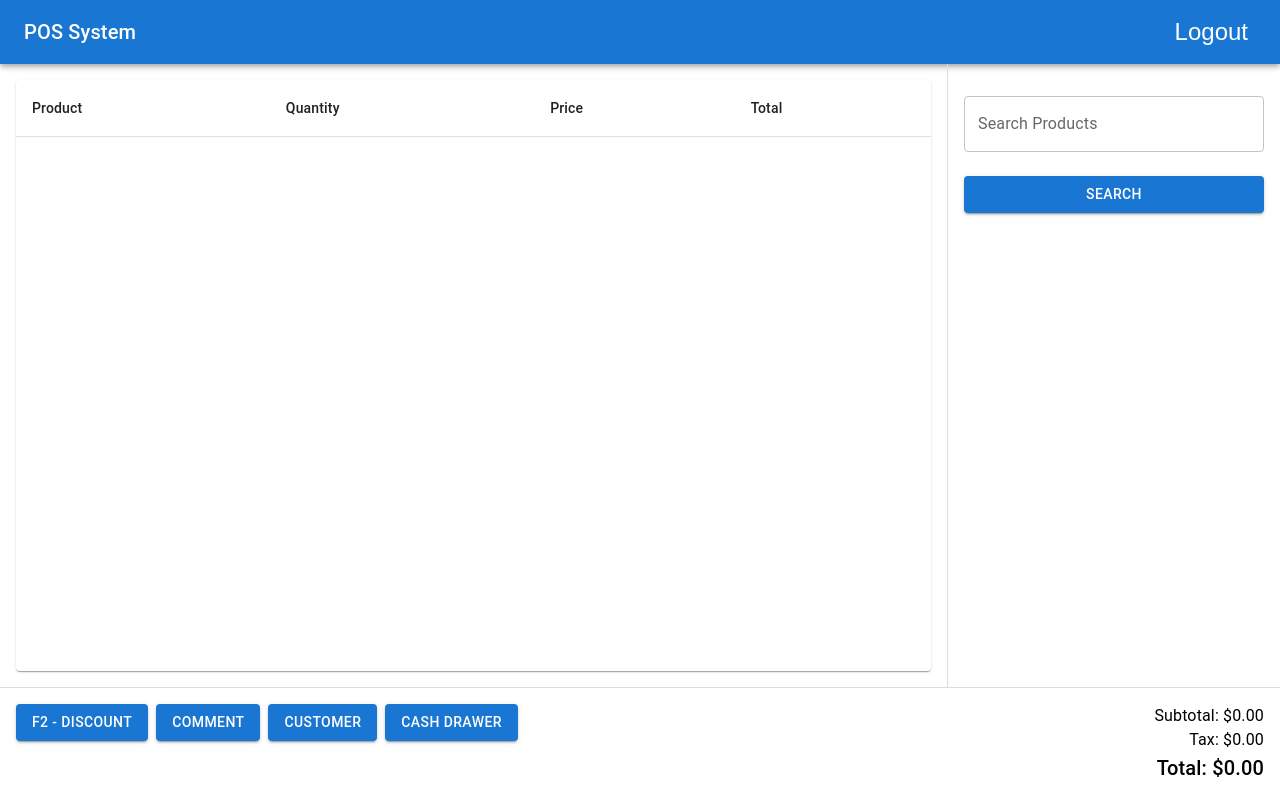
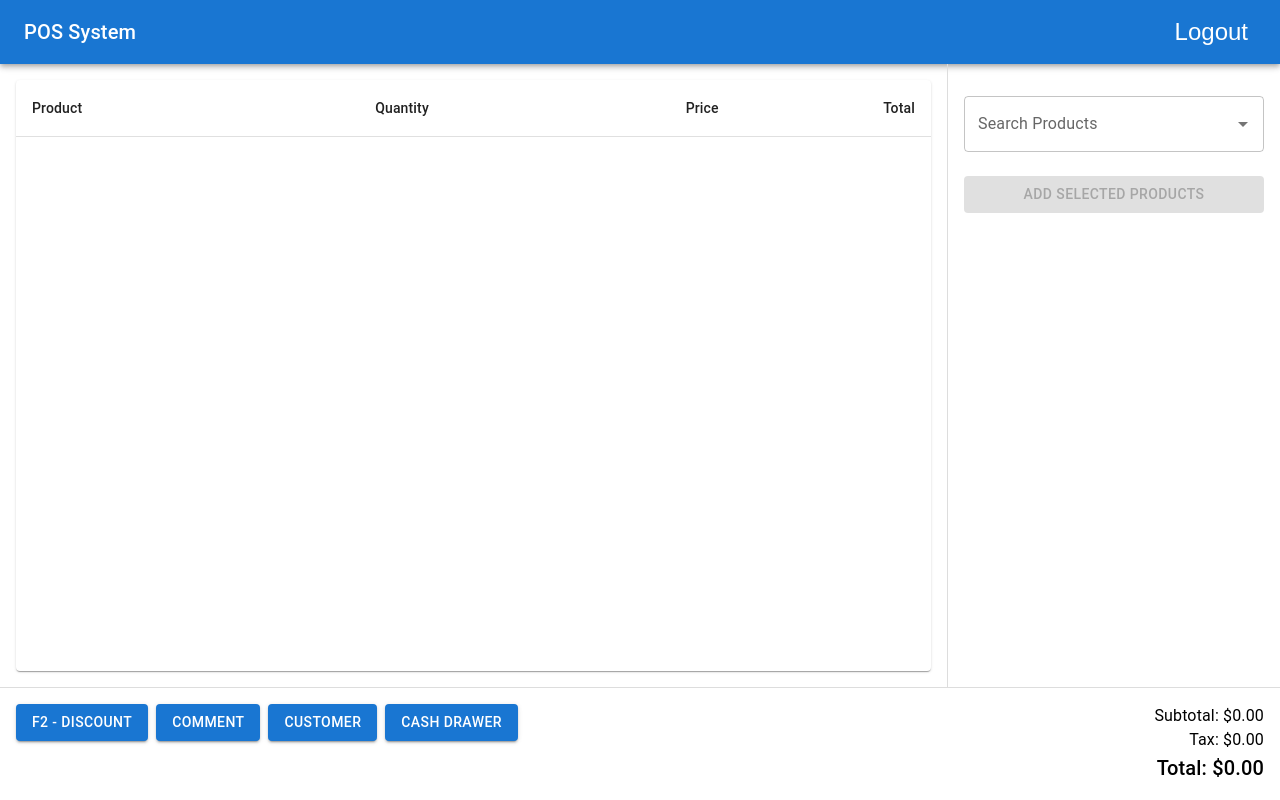
Before and after one commit to AnasSAV/POS-Billing-System, a React (Create React App) app in the folder frontend-react/: page /pos in a window 1280 px wide. Built offline with nearby package versions, Linux system fonts and the light colour scheme; sample sign-in values are in the browser's storage.

Commit message:
feat: add MUI icons and enhance product table and sidebar; implement quantity controls and product search with autocomplete

```diff
--- a/frontend-react/package.json
+++ b/frontend-react/package.json
@@ -5,6 +5,7 @@
   "dependencies": {
     "@emotion/react": "^11.14.0",
     "@emotion/styled": "^11.14.0",
+    "@mui/icons-material": "^7.0.2",
     "@mui/material": "^7.0.2",
     "@testing-library/dom": "^10.4.0",
     "@testing-library/jest-dom": "^6.6.3",
--- a/frontend-react/src/components/POS/ProductTable.jsx
+++ b/frontend-react/src/components/POS/ProductTable.jsx
@@ -1,25 +1,81 @@
 import React from 'react';
-import { Table, TableBody, TableCell, TableContainer, TableHead, TableRow, Paper } from '@mui/material';
+import {
+    Table,
+    TableBody,
+    TableCell,
+    TableContainer,
+    TableHead,
+    TableRow,
+    Paper,
+    IconButton,
+    TextField
+} from '@mui/material';
+import AddIcon from '@mui/icons-material/Add';
+import RemoveIcon from '@mui/icons-material/Remove';
 
 const ProductTable = ({ items, setItems, updateTotals }) => {
+    const handleQuantityChange = (index, newQuantity) => {
+        const updatedItems = items.map((item, i) => {
+            if (i === index) {
+                return { ...item, quantity: Math.max(1, newQuantity) };
+            }
+            return item;
+        });
+        setItems(updatedItems);
+        updateTotals(updatedItems);
+    };
+
+    const handleManualQuantity = (index, event) => {
+        const value = parseInt(event.target.value) || 1;
+        handleQuantityChange(index, value);
+    };
+
     return (
         <TableContainer component={Paper} sx={{ flex: 1, margin: 2 }}>
             <Table>
                 <TableHead>
                     <TableRow>
                         <TableCell>Product</TableCell>
-                        <TableCell>Quantity</TableCell>
-                        <TableCell>Price</TableCell>
-                        <TableCell>Total</TableCell>
+                        <TableCell align="center">Quantity</TableCell>
+                        <TableCell align="right">Price</TableCell>
+                        <TableCell align="right">Total</TableCell>
                     </TableRow>
                 </TableHead>
                 <TableBody>
                     {items.map((item, index) => (
                         <TableRow key={index}>
                             <TableCell>{item.name}</TableCell>
-                            <TableCell>{item.quantity}</TableCell>
-                            <TableCell>${item.price.toFixed(2)}</TableCell>
-                            <TableCell>${(item.price * item.quantity).toFixed(2)}</TableCell>
+                            <TableCell align="center">
+                                <IconButton
+                                    size="small"
+                                    onClick={() => handleQuantityChange(index, item.quantity - 1)}
+                                >
+                                    <RemoveIcon />
+                                </IconButton>
+                                <TextField
+                                    size="small"
+                                    type="number"
+                                    value={item.quantity}
+                                    onChange={(e) => handleManualQuantity(index, e)}
+                                    sx={{
+                                        width: '60px',
+                                        mx: 1,
+                                        '& input': { textAlign: 'center' }
+                                    }}
+                                />
+                                <IconButton
+                                    size="small"
+                                    onClick={() => handleQuantityChange(index, item.quantity + 1)}
+                                >
+                                    <AddIcon />
+                                </IconButton>
+                            </TableCell>
+                            <TableCell align="right">
+                                ${item.price.toFixed(2)}
+                            </TableCell>
+                            <TableCell align="right">
+                                ${(item.price * item.quantity).toFixed(2)}
+                            </TableCell>
                         </TableRow>
                     ))}
                 </TableBody>
--- a/frontend-react/src/components/POS/Sidebar.jsx
+++ b/frontend-react/src/components/POS/Sidebar.jsx
@@ -1,23 +1,33 @@
-import React, { useState } from 'react';
-import { Box, TextField, Button, Alert } from '@mui/material';
+import React, { useState, useEffect } from 'react';
+import {
+    Box,
+    TextField,
+    Button,
+    Alert,
+    Autocomplete,
+    CircularProgress,
+    Stack
+} from '@mui/material';
 import { getProducts } from '../../services/api';
 
 const Sidebar = ({ onProductsFound }) => {
     const [searchQuery, setSearchQuery] = useState('');
     const [error, setError] = useState('');
+    const [options, setOptions] = useState([]);
+    const [loading, setLoading] = useState(false);
+    const [selectedProducts, setSelectedProducts] = useState([]);
 
-    const handleSearch = async () => {
+    const handleSearch = async (newValue) => {
         try {
             setError('');
+            setLoading(true);
             const token = localStorage.getItem('token');
             if (!token) {
                 setError('Please log in first');
                 return;
             }
-            console.log('Using token:', token); // Debug log
-            const products = await getProducts(token, searchQuery);
-            console.log('Products received:', products); // Debug log
-            onProductsFound(products);
+            const products = await getProducts(token, newValue);
+            setOptions(products);
         } catch (error) {
             console.error('Search error:', error);
             setError(error.message);
@@ -25,8 +35,31 @@ const Sidebar = ({ onProductsFound }) => {
                 localStorage.removeItem('token');
                 window.location.href = '/login';
             }
+        } finally {
+            setLoading(false);
         }
     };
+
+    const handleAddProducts = () => {
+        if (selectedProducts.length > 0) {
+            const productsWithQuantity = selectedProducts.map(product => ({
+                ...product,
+                quantity: 1
+            }));
+            onProductsFound(productsWithQuantity);
+            setSelectedProducts([]); // Clear selection after adding
+        }
+    };
+
+    // Debounce search
+    useEffect(() => {
+        const timeoutId = setTimeout(() => {
+            if (searchQuery) {
+                handleSearch(searchQuery);
+            }
+        }, 500);
+        return () => clearTimeout(timeoutId);
+    }, [searchQuery]);
 
     return (
         <Box sx={{ width: 300, p: 2, borderLeft: '1px solid #ddd' }}>
@@ -35,23 +68,45 @@ const Sidebar = ({ onProductsFound }) => {
                     {error}
                 </Alert>
             )}
+            <Stack spacing={2}>
+                <Autocomplete
+                    multiple
+                    fullWidth
+                    options={options}
+                    getOptionLabel={(option) => option.name}
+                    loading={loading}
+                    value={selectedProducts}
+                    onChange={(_, newValue) => setSelectedProducts(newValue)}
+                    onInputChange={(_, newValue) => setSearchQuery(newValue)}
+                    renderInput={(params) => (
                         <TextField
-                fullWidth
-                id="search"
+                            {...params}
                             label="Search Products"
                             variant="outlined"
                             margin="normal"
-                value={searchQuery}
-                onChange={(e) => setSearchQuery(e.target.value)}
+                            InputProps={{
+                                ...params.InputProps,
+                                endAdornment: (
+                                    <>
+                                        {loading ? (
+                                            <CircularProgress color="inherit" size={20} />
+                                        ) : null}
+                                        {params.InputProps.endAdornment}
+                                    </>
+                                ),
+                            }}
+                        />
+                    )}
                 />
                 <Button
                     fullWidth
                     variant="contained"
-                sx={{ mt: 2 }}
-                onClick={handleSearch}
+                    onClick={handleAddProducts}
+                    disabled={loading || selectedProducts.length === 0}
                 >
-                Search
+                    {loading ? 'Searching...' : 'Add Selected Products'}
                 </Button>
+            </Stack>
         </Box>
     );
 };
```
Also changed, not shown: 1 other file (tests, documents, lock files or other folders). Lines whose indentation alone changed are shown as unchanged.
